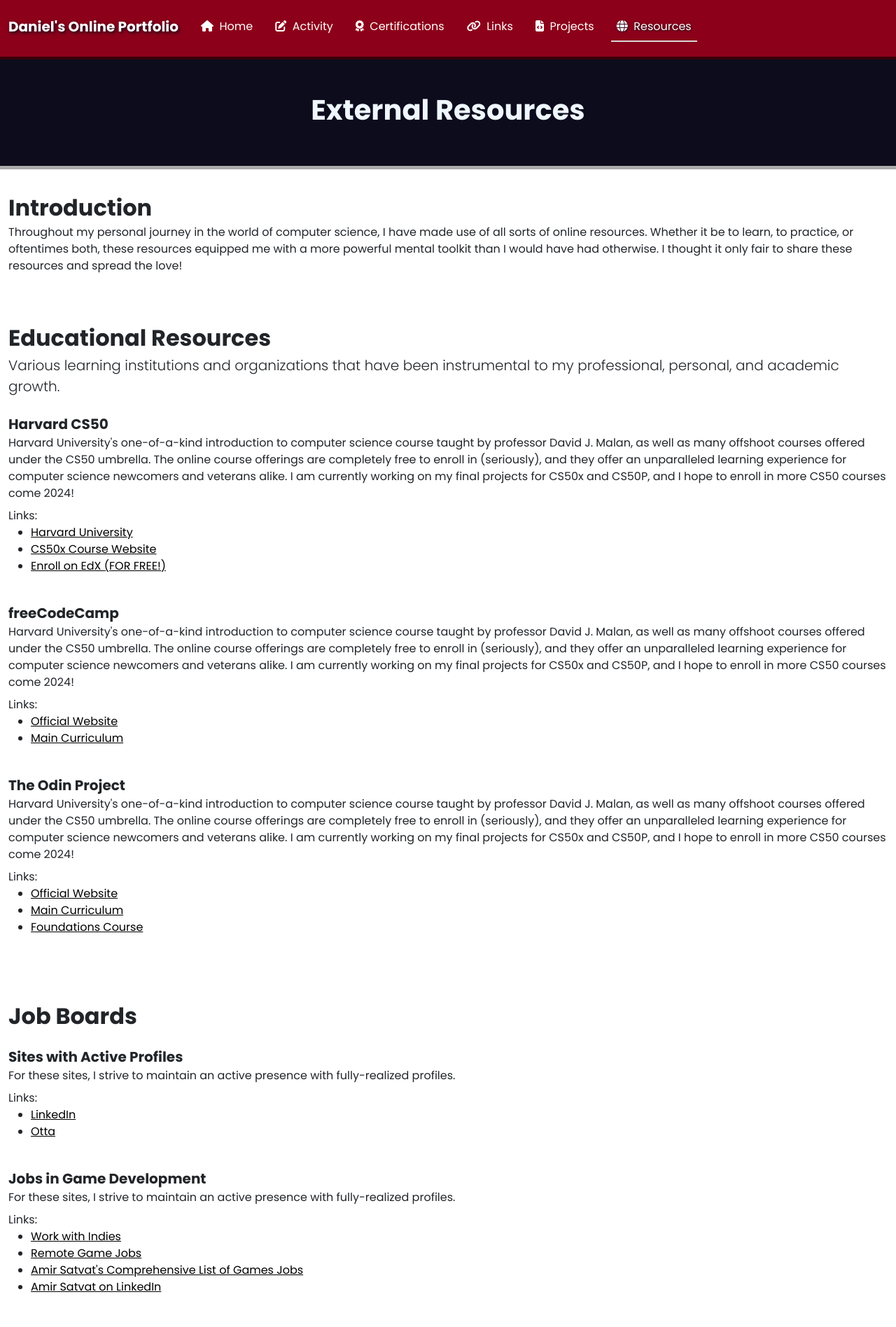
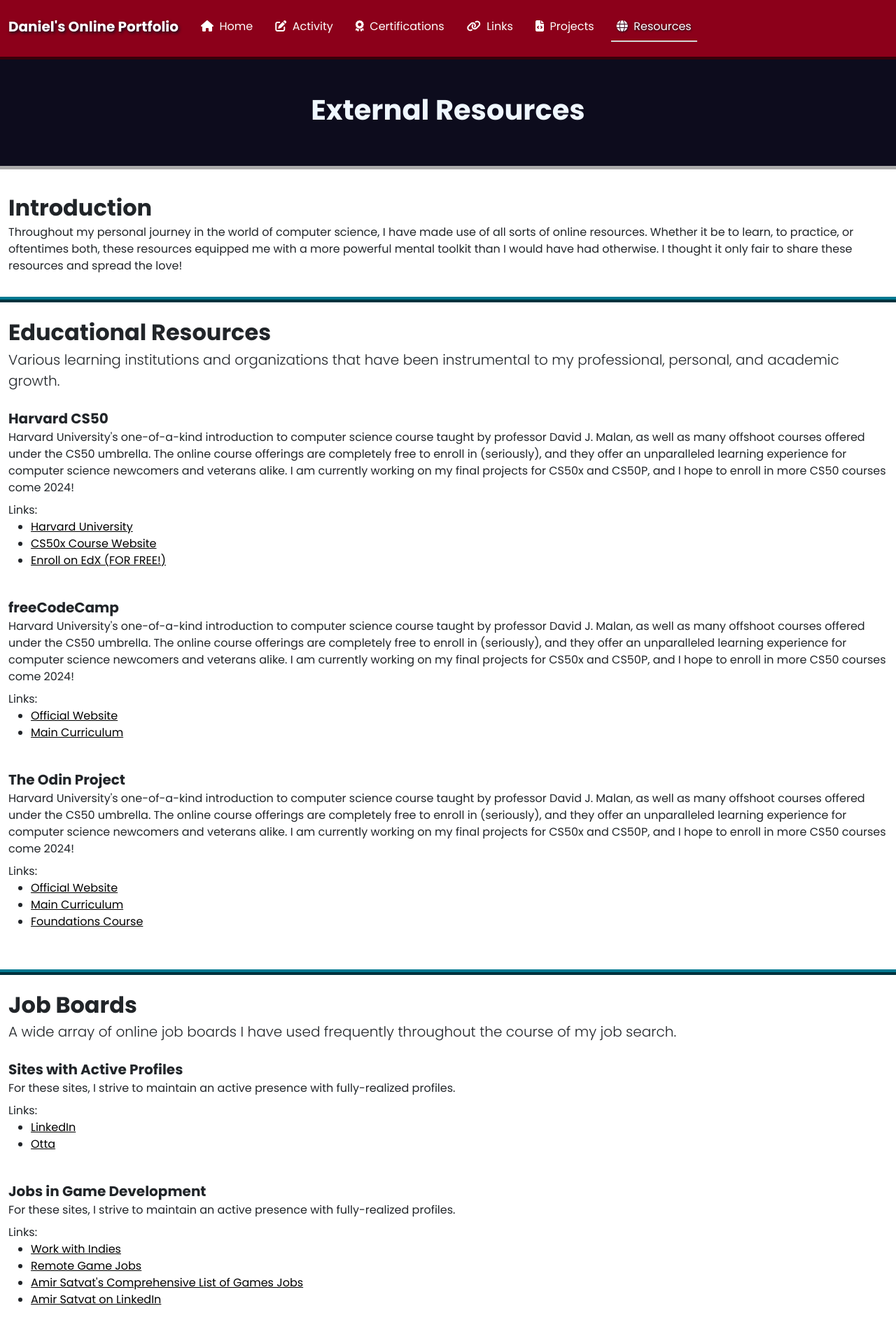
Before and after one commit to DanielTheFletch/portfolio, a Jekyll site: the page built from resources.html, in a window 1280 px wide. Shown: the top 1896 px of the page at 70% size. Built offline with Jekyll 4.4.1, drawn with Linux system fonts in a browser that asks for light colours.

Commit message:
Touch up organization of Resources page

```diff
--- a/_data/resources.yml
+++ b/_data/resources.yml
@@ -27,7 +27,7 @@
         - name: "Foundations Course"
           href: "#"
 - title: "Job Boards"
-  subtitle: ""
+  subtitle: "A wide array of online job boards I have used frequently throughout the course of my job search."
   resources:
     - name: "Sites with Active Profiles"
       blurb: "For these sites, I strive to maintain an active presence with fully-realized profiles."
--- a/_sass/main.scss
+++ b/_sass/main.scss
@@ -152,3 +152,13 @@
     font-size: 0.725em;
     position: relative;
 }
+
+
+/* Resources */
+.section-resources {
+    border-bottom: 0.5em ridge $secondary;
+}
+
+.section-resources:last-of-type {
+    border: none;
+}
--- a/resources.html
+++ b/resources.html
@@ -9,14 +9,14 @@
 </div>
 
 <!-- Introduction -->
-<section class="container-fluid section-resources mb-4 pb-2">
+<section class="container-fluid section-resources">
   <h2 class="{{ page.subheading }}">Introduction</h2>
   <p>Throughout my personal journey in the world of computer science, I have made use of all sorts of online resources. Whether it be to learn, to practice, or oftentimes both, these resources equipped me with a more powerful mental toolkit than I would have had otherwise. I thought it only fair to share these resources and spread the love!</p>
 </section>
 
 <!-- Resources by section -->
 {% for resource_type in site.data.resources %}
-  <section class="container-fluid section-resources mb-4 pb-2">
+  <section class="container-fluid section-resources">
     <h2 class="{{ page.subheading }}">{{ resource_type.title }}</h2>
     <p class="fs-5 fw-light mt-0 mb-4">{{ resource_type.subtitle }}</p>
     <div class="row row-cols-1">
```
